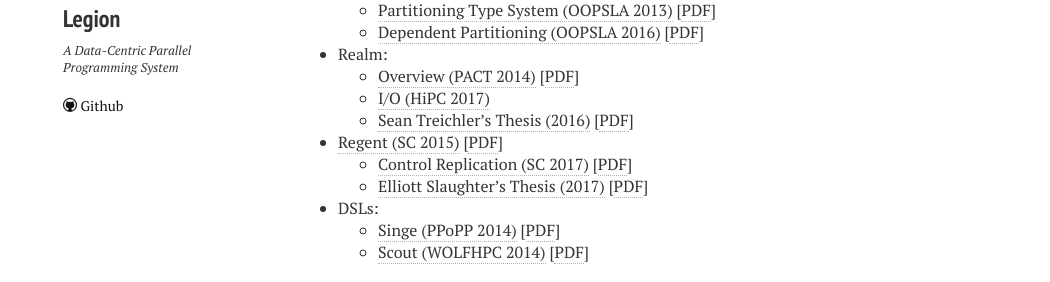
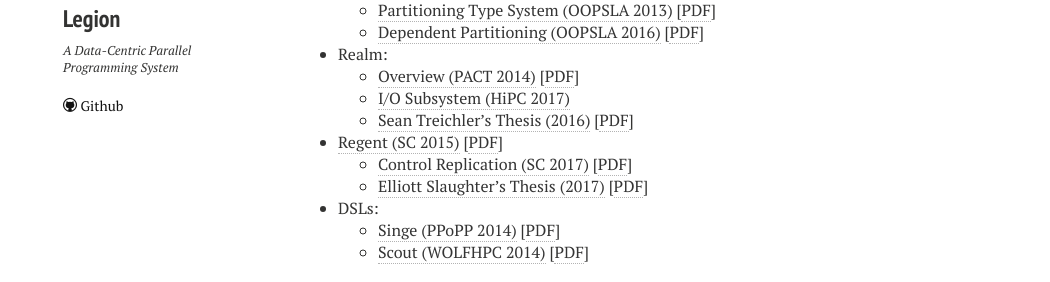
Before and after one commit to apryakhin/legion.stanford.edu, a Jekyll site: the page built from publications.md, in a window 1280 px wide and 900 px high. Shown: the part 320-602 px from the top of the window, without its empty margins (22-1072 px from the left). Built offline with Jekyll 4.4.1, drawn with Linux system fonts in a browser that asks for light colours; nearby versions of some CDN libraries.

Commit message:
Tweak wording.

```diff
--- a/publications.md
+++ b/publications.md
@@ -15,7 +15,7 @@ title: Publications
       * [Dependent Partitioning (OOPSLA 2016)](#dpl2016) \[[PDF](/pdfs/dpl2016.pdf)]
   * Realm:
       * [Overview (PACT 2014)](#pact2014) \[[PDF](/pdfs/realm2014.pdf)]
-      * [I/O (HiPC 2017)](#hipc2017)
+      * [I/O Subsystem (HiPC 2017)](#hipc2017)
       * [Sean Treichler's Thesis (2016)](#treichler_thesis) \[[PDF](/pdfs/treichler_thesis.pdf)]
   * [Regent (SC 2015)](#sc2015) \[[PDF](/pdfs/regent2015.pdf)]
       * [Control Replication (SC 2017)](#cr2017) \[[PDF](/pdfs/cr2017.pdf)]
```
